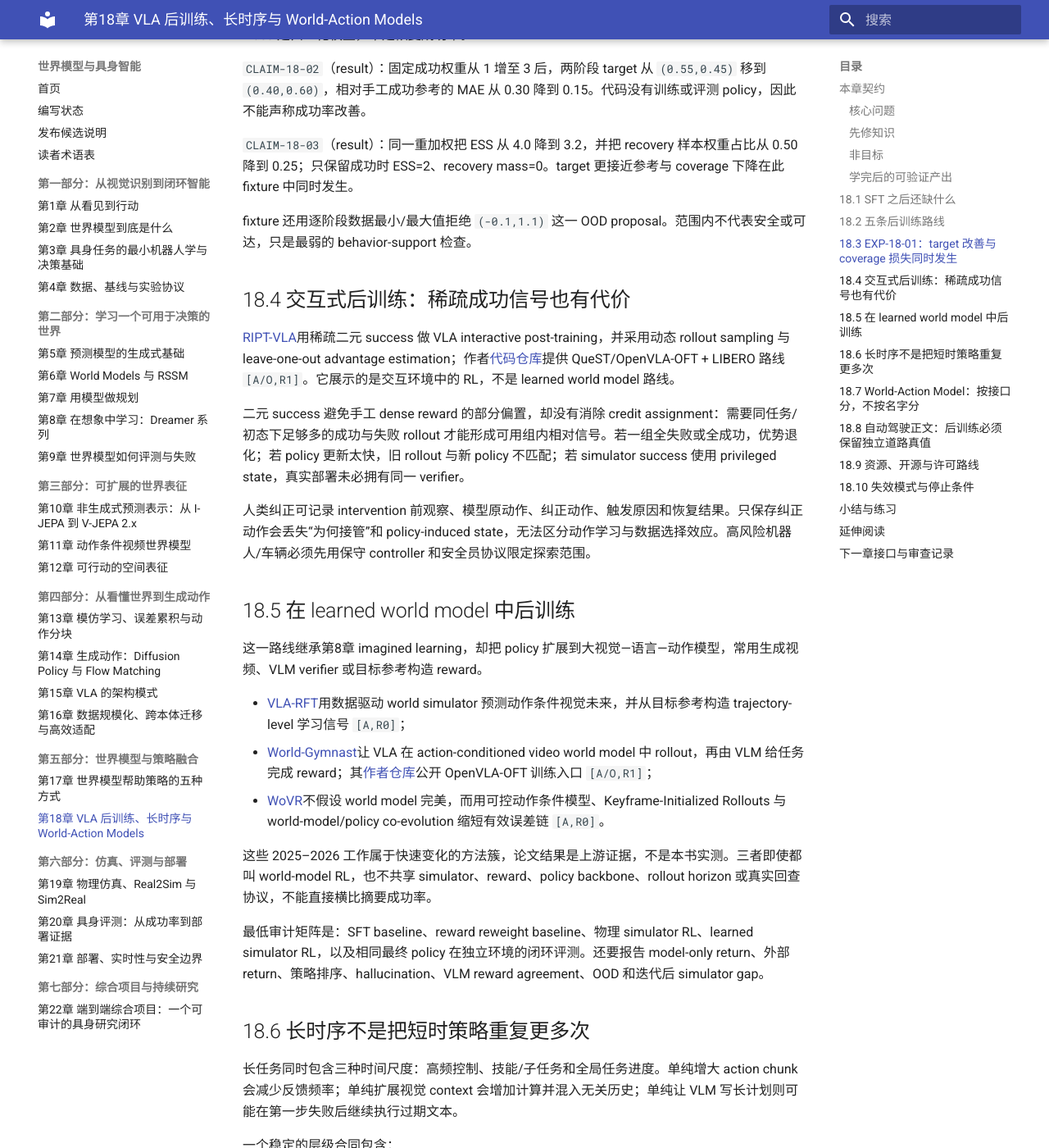
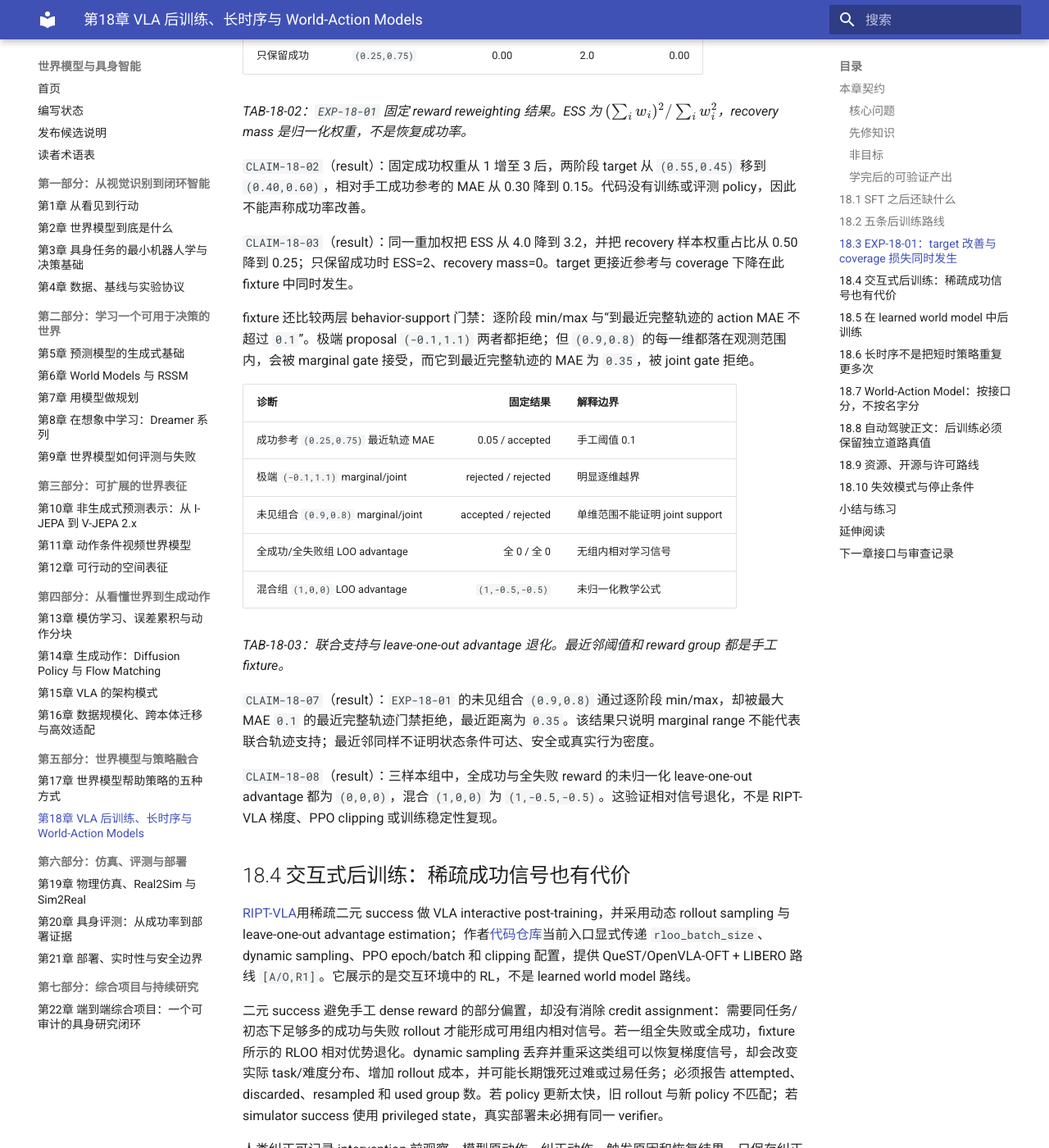
Before and after one commit to dollarser/world-models-and-embodied-ai-book, an MkDocs documentation site: the page built from docs/part-05-fusion/ch18-vla-post-training-and-wam.md, in a window 1280 px wide and 1400 px high, scrolled down 3083 px. Shown: the whole window at 82% size. Built offline with MkDocs 1.6.1 and Material for MkDocs 9.7.7, drawn with Linux system fonts in a browser that asks for light colours; some of the changed text lies outside the part shown.

Commit message:
docs: expose post-training support failures

````diff
--- a/docs/part-05-fusion/ch18-vla-post-training-and-wam.md
+++ b/docs/part-05-fusion/ch18-vla-post-training-and-wam.md
@@ -1,10 +1,10 @@
 # 第18章 VLA 后训练、长时序与 World-Action Models
 
 > 状态：`reviewed`
-> 资料核查日期：2026-08-31
+> 资料核查日期：2026-09-01
 > 关联实验：`EXP-18-01`
-> 关联声明：`CLAIM-18-01`～`CLAIM-18-06`
-> 关联图表：`FIG-18-01` / `TAB-18-01` / `TAB-18-02` / `TAB-18-03`
+> 关联声明：`CLAIM-18-01`～`CLAIM-18-08`
+> 关联图表：`FIG-18-01` / `TAB-18-01` / `TAB-18-02` / `TAB-18-03` / `TAB-18-04`
 > 资源档位：S / M / L1 / L2
 > GPU 状态：待验证
 
@@ -62,7 +62,7 @@
     G[independent safety gate] --> E
 ```
 
-*FIG-18-01：VLA 后训练的审计闭环。来源：本书原创，MIT，2026-08-31。learned world model 与独立评测环境必须分别登记。*
+*FIG-18-01：VLA 后训练的审计闭环。来源：本书原创，MIT，2026-09-01。learned world model、reward model 与独立评测环境必须分别登记。*
 
 ## 18.2 五条后训练路线
 
@@ -85,6 +85,8 @@
 \]
 
 权重可以来自 episode success、return、advantage、preference 或人工评级。它仍是加权监督学习；没有 Bellman backup、policy interaction 或 actor objective 时，不应标成 offline RL。
+
+上式是按 transition 归一化；若所有轨迹长度相同，才与 fixture 的“每个 phase 按 trajectory weight 求均值”一致。长度不同时，按 episode 等权、按 transition 等权和截断到固定 horizon 会得到不同 target。ESS 也必须注明是在 trajectory、transition、task group 还是 token 层计算，不能把四条轨迹的 ESS 直接解释为动作样本数。
 
 稀疏 episode reward 会把同一权重施加给长轨迹内所有动作：成功轨迹中的偶然动作被奖励，失败轨迹中正确前缀和恢复动作被惩罚。解决 credit assignment 需要阶段状态、dense progress、value/advantage、counterfactual 或更细粒度 verifier，但每一种又可能引入 reward misspecification。
 
@@ -110,13 +112,27 @@
 
 `CLAIM-18-03`（result）：同一重加权把 ESS 从 4.0 降到 3.2，并把 recovery 样本权重占比从 0.50 降到 0.25；只保留成功时 ESS=2、recovery mass=0。target 更接近参考与 coverage 下降在此 fixture 中同时发生。
 
-fixture 还用逐阶段数据最小/最大值拒绝 `(-0.1,1.1)` 这一 OOD proposal。范围内不代表安全或可达，只是最弱的 behavior-support 检查。
+fixture 还比较两层 behavior-support 门禁：逐阶段 min/max 与“到最近完整轨迹的 action MAE 不超过 `0.1`”。极端 proposal `(-0.1,1.1)` 两者都拒绝；但 `(0.9,0.8)` 的每一维都落在观测范围内，会被 marginal gate 接受，而它到最近完整轨迹的 MAE 为 `0.35`，被 joint gate 拒绝。
+
+| 诊断 | 固定结果 | 解释边界 |
+| --- | ---: | --- |
+| 成功参考 `(0.25,0.75)` 最近轨迹 MAE | 0.05 / accepted | 手工阈值 0.1 |
+| 极端 `(-0.1,1.1)` marginal/joint | rejected / rejected | 明显逐维越界 |
+| 未见组合 `(0.9,0.8)` marginal/joint | accepted / rejected | 单维范围不能证明 joint support |
+| 全成功/全失败组 LOO advantage | 全 0 / 全 0 | 无组内相对学习信号 |
+| 混合组 `(1,0,0)` LOO advantage | `(1,-0.5,-0.5)` | 未归一化教学公式 |
+
+*TAB-18-03：联合支持与 leave-one-out advantage 退化。最近邻阈值和 reward group 都是手工 fixture。*
+
+`CLAIM-18-07`（result）：`EXP-18-01` 的未见组合 `(0.9,0.8)` 通过逐阶段 min/max，却被最大 MAE `0.1` 的最近完整轨迹门禁拒绝，最近距离为 `0.35`。该结果只说明 marginal range 不能代表联合轨迹支持；最近邻同样不证明状态条件可达、安全或真实行为密度。
+
+`CLAIM-18-08`（result）：三样本组中，全成功与全失败 reward 的未归一化 leave-one-out advantage 都为 `(0,0,0)`，混合 `(1,0,0)` 为 `(1,-0.5,-0.5)`。这验证相对信号退化，不是 RIPT-VLA 梯度、PPO clipping 或训练稳定性复现。
 
 ## 18.4 交互式后训练：稀疏成功信号也有代价
 
-[RIPT-VLA](https://arxiv.org/abs/2505.17016)用稀疏二元 success 做 VLA interactive post-training，并采用动态 rollout sampling 与 leave-one-out advantage estimation；作者[代码仓库](https://github.com/Ariostgx/ript-vla)提供 QueST/OpenVLA-OFT + LIBERO 路线 `[A/O,R1]`。它展示的是交互环境中的 RL，不是 learned world model 路线。
+[RIPT-VLA](https://arxiv.org/abs/2505.17016)用稀疏二元 success 做 VLA interactive post-training，并采用动态 rollout sampling 与 leave-one-out advantage estimation；作者[代码仓库](https://github.com/Ariostgx/ript-vla/blob/main/train_ript.py)当前入口显式传递 `rloo_batch_size`、dynamic sampling、PPO epoch/batch 和 clipping 配置，提供 QueST/OpenVLA-OFT + LIBERO 路线 `[A/O,R1]`。它展示的是交互环境中的 RL，不是 learned world model 路线。
 
-二元 success 避免手工 dense reward 的部分偏置，却没有消除 credit assignment：需要同任务/初态下足够多的成功与失败 rollout 才能形成可用组内相对信号。若一组全失败或全成功，优势退化；若 policy 更新太快，旧 rollout 与新 policy 不匹配；若 simulator success 使用 privileged state，真实部署未必拥有同一 verifier。
+二元 success 避免手工 dense reward 的部分偏置，却没有消除 credit assignment：需要同任务/初态下足够多的成功与失败 rollout 才能形成可用组内相对信号。若一组全失败或全成功，fixture 所示的 RLOO 相对优势退化。dynamic sampling 丢弃并重采这类组可以恢复梯度信号，却会改变实际 task/难度分布、增加 rollout 成本，并可能长期饿死过难或过易任务；必须报告 attempted、discarded、resampled 和 used group 数。若 policy 更新太快，旧 rollout 与新 policy 不匹配；若 simulator success 使用 privileged state，真实部署未必拥有同一 verifier。
 
 人类纠正可记录 intervention 前观察、模型原动作、纠正动作、触发原因和恢复结果。只保存纠正动作会丢失“为何接管”和 policy-induced state，无法区分动作学习与数据选择效应。高风险机器人/车辆必须先用保守 controller 和安全员协议限定探索范围。
 
@@ -127,10 +143,11 @@
 - [VLA-RFT](https://arxiv.org/abs/2510.00406)用数据驱动 world simulator 预测动作条件视觉未来，并从目标参考构造 trajectory-level 学习信号 `[A,R0]`；
 - [World-Gymnast](https://arxiv.org/abs/2602.02454)让 VLA 在 action-conditioned video world model 中 rollout，再由 VLM 给任务完成 reward；其[作者仓库](https://github.com/world-gymnast/world-gymnast)公开 OpenVLA-OFT 训练入口 `[A/O,R1]`；
 - [WoVR](https://arxiv.org/abs/2602.13977)不假设 world model 完美，而用可控动作条件模型、Keyframe-Initialized Rollouts 与 world-model/policy co-evolution 缩短有效误差链 `[A,R0]`。
+- [WMPO](https://github.com/WM-PO/WMPO)让 policy 与像素 world model 交替生成 imagined trajectory，再由 VideoMAE reward model 评分并更新 policy `[A/O,R1]`。官方仓库把 SFT policy、task-specific world model、reward model 和最终 policy 分成独立 checkpoint，正说明“on-policy in world model”仍依赖多模型版本合同。
 
 这些 2025–2026 工作属于快速变化的方法簇，论文结果是上游证据，不是本书实测。三者即使都叫 world-model RL，也不共享 simulator、reward、policy backbone、rollout horizon 或真实回查协议，不能直接横比摘要成功率。
 
-最低审计矩阵是：SFT baseline、reward reweight baseline、物理 simulator RL、learned simulator RL，以及相同最终 policy 在独立环境的闭环评测。还要报告 model-only return、外部 return、策略排序、hallucination、VLM reward agreement、OOD 和迭代后 simulator gap。
+最低审计矩阵是：SFT baseline、reward reweight baseline、物理 simulator RL、learned simulator RL，以及相同最终 policy 在独立环境的闭环评测。还要报告 model-only return、外部 return、策略排序、hallucination、VLM/reward-model confusion matrix、OOD 和迭代后 simulator gap。World-Gymnast 的公开 JSON 还把 `partial_credit_criteria` 作为数据字段，意味着 reward rubric 本身也要锁定版本，不能只保存一个最终标量。
 
 ## 18.6 长时序不是把短时策略重复更多次
 
@@ -159,9 +176,11 @@
 | joint video-action modeling | 同一模型联合生成未来与动作 | 不一定可交互递归 | 因果 mask、动作条件性、时间对齐 |
 | auxiliary future prediction | future loss 只在训练期塑造 policy | 通常不提供 | 去掉 future head 后的因果 ablation |
 
-*TAB-18-03：World-Action Model 的四类实现路径。联合预测不自动得到 planner、critic 或 simulator。*
+*TAB-18-04：World-Action Model 的四类实现路径。联合预测不自动得到 planner、critic 或 simulator。*
 
-[SimWAM 作者仓库](https://github.com/H-EmbodVis/SimWAM)是自动驾驶中的第四类案例：视频生成作为训练信号，推理走 action-only 路径，并公开 NAVSIM 上的 supervised/action-only RL 代码入口 `[O,R1]`。这恰好说明 WAM 可以在部署时不生成未来；此时不能仅凭名称声称它提供在线 world rollout。
+[SimWAM 作者仓库](https://github.com/H-EmbodVis/SimWAM)是自动驾驶中的第四类案例：当前公开实现用 isolated attention mask 让 action token 与 future-video token 互不可见，两类 expert 不共享权重，部署时丢弃视频分支并走 action-only 路径 `[O,R1]`。这恰好说明 WAM 可以在部署时不生成或读取预测未来；其视频分支是训练信号，不能仅凭名称声称在线 planner 在 imagined future 上比较候选。
+
+2026 年的 WAM 分类本身仍在演化：本章沿用“未来如何连接动作”的四接口轴；另一些当前 survey 使用 render-and-decode、latent-only、video-generation-free 等推理 substrate。两种分类可以交叉，不应把 taxonomy 名称当能力声明。工程卡仍应直接登记：动作是否条件化未来、未来是否递归、推理是否解码视频、action head 是否能看未来 token，以及 reward/termination 是否存在。
 
 `CLAIM-18-05`（inference）：一个 WAM 是否能用于规划、RL simulator 或安全反事实，取决于它是否暴露经验证的动作条件未来、递归 state、reward/termination 与候选比较接口；联合视频—动作 loss 或“world”命名本身不提供这些能力。
 
@@ -184,13 +203,13 @@
 | L1 | 小 policy/adapter 的短步后训练 | 可选、待验证 | 目标 24 GB 单卡；先测峰值 VRAM、墙钟和外部 return |
 | L2 | learned-world-model + VLA 对照 | 非必需、待验证 | 最多 2×80 GB；超限则只做论文/接口审计 |
 
-当前无 GPU，M/L1/L2 均未运行。RIPT-VLA 作者仓库的 OpenVLA-OFT 示例建议至少 3 GPU，超出本书最多双卡的默认范围，因此不能直接成为核心复现；只有经实测缩小且不削弱比较合同的配方才能进入 L1/L2。World-Gymnast、VLA-RFT、WoVR 的 world model + policy 完整栈也未证明落入 24 GB 单卡。
+当前无 GPU，M/L1/L2 均未运行。RIPT-VLA 作者仓库的 OpenVLA-OFT 示例建议至少 3 GPU，超出本书最多双卡的默认范围，因此不能直接成为核心复现；只有经实测缩小且不削弱比较合同的配方才能进入 L1/L2。World-Gymnast、VLA-RFT、WoVR 的 world model + policy 完整栈也未证明落入 24 GB 单卡。WMPO 官方 README 标注完整 checkpoint 约 `364 GiB`、数据约 `530 GiB`，因此默认禁止整包下载；即使只选单任务资产，也必须先列出文件清单、字节数、缓存路径与许可。
 
 本章不要求购买硬件。S 档原创代码、数据和图表为 MIT；RIPT-VLA、World-Gymnast、LIBERO、OpenVLA-OFT、world model、checkpoint 和生成数据各有独立许可与来源要求，运行前必须锁定 commit 和资产条款。
 
 ## 18.10 失效模式与停止条件
 
-重点失败包括：reward 与任务错位、VLM verifier 被视觉伪迹欺骗、terminal/timeout 混淆、成功轨迹过采样导致 ESS/coverage 塌缩、失败中有用恢复被丢弃、critic 对 OOD action 过估计、policy 更新后离开 world-model support、长 chunk 无法中断、memory 写入错误阶段、subgoal 循环，以及模拟成功但独立环境退化。
+重点失败包括：reward 与任务错位、VLM verifier 被视觉伪迹欺骗、terminal/timeout 混淆、成功轨迹过采样导致 ESS/coverage 塌缩、全同 reward group 零优势与反复重采样、marginal support 接受未见组合、失败中有用恢复被丢弃、critic 对 OOD action 过估计、policy 更新后离开 world-model support、长 chunk 无法中断、memory 写入错误阶段、subgoal 循环，以及模拟成功但独立环境退化。
 
 出现以下任一情况就停止升级 policy：ESS 或分桶 coverage 低于预注册阈值；真实/独立仿真 return 与 model return 排序反转；碰撞/干预/安全尾部恶化；reward audit 发现捷径；action schema 或时间戳不匹配；结果无法追溯 policy、world model、reward 和 seed。
 
@@ -209,6 +228,7 @@
 - Tan et al., [RIPT-VLA](https://arxiv.org/abs/2505.17016) 与[作者代码](https://github.com/Ariostgx/ript-vla)；
 - Li et al., [VLA-RFT](https://arxiv.org/abs/2510.00406)；
 - Sharma et al., [World-Gymnast](https://arxiv.org/abs/2602.02454) 与[作者代码](https://github.com/world-gymnast/world-gymnast)；
+- Zhu et al., [WMPO 官方代码、数据与 checkpoint](https://github.com/WM-PO/WMPO)；
 - Jiang et al., [WoVR](https://arxiv.org/abs/2602.13977)；
 - Zhang et al., [From World Models to World Action Models](https://github.com/clearlab-sustech/WorldModelSurvey)；
 - [SimWAM 作者仓库](https://github.com/H-EmbodVis/SimWAM)与 [WorldRFT](https://arxiv.org/abs/2512.19133)。
@@ -221,5 +241,5 @@
 - 代码审查：通过；
 - 一致性审查：通过；
 - 教学审查：通过；
-- 审查记录路径：`reviews/batch-d-review.md`；
+- 审查记录路径：`reviews/ch18-joint-support-review-2026-09-01.md`；
 - 已知限制：只有离线标量重加权，没有 VLA/RL/world-model 训练、LIBERO、物理仿真、GPU、机器人或车辆。
````
Also changed, not shown: other parts of docs/part-05-fusion/ch18-vla-post-training-and-wam.md (+1 -1 lines), docs/release-notes.md (+1 -1 lines), docs/status.md (+3 -3 lines), labs/track-b-policy/ch18-post-training/README.md (+2 -2 lines), reviews/ch18-joint-support-review-2026-09-01.md (added, +31 -0 lines), reviews/final-book-review.md (+1 -1 lines), 6 other files.
